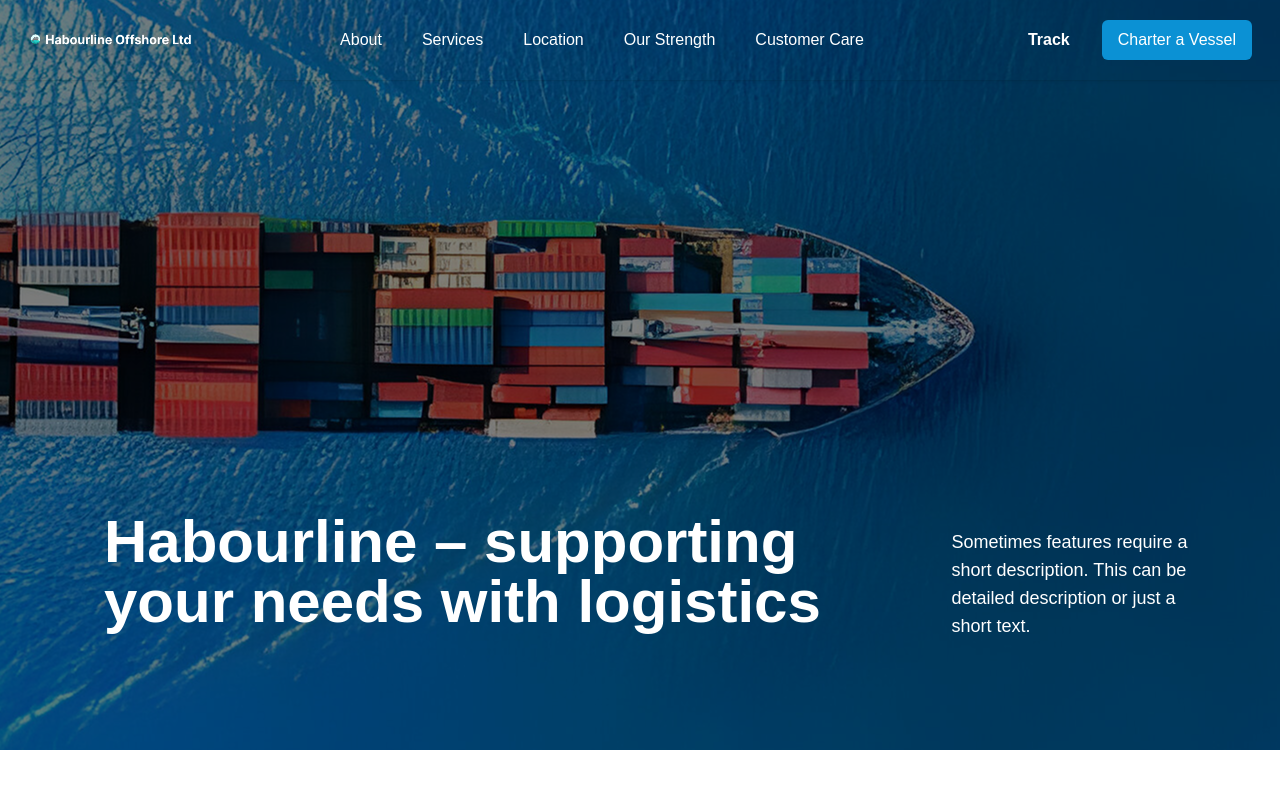
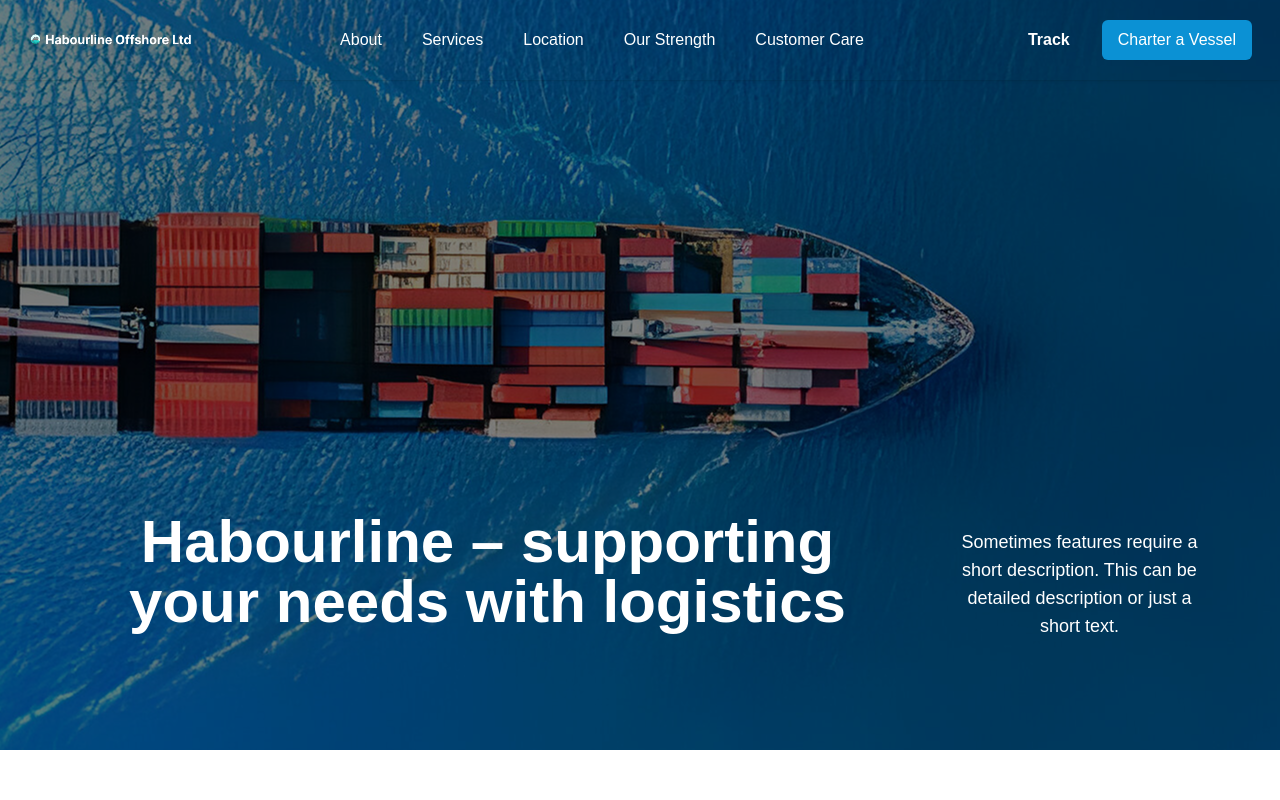
Before and after one commit to harrycode2790/habourline, a Next.js app: page /about in a window 1280 px wide. Shown: the top 800 px of the page. Built offline with nearby package versions, Linux system fonts and the light colour scheme.

Commit message:
Made changes to the about page to accommodate changes when the mobile menu is clicked.

```diff
--- a/components/HeroSection.tsx
+++ b/components/HeroSection.tsx
@@ -14,7 +14,7 @@ const HeroSection: React.FC<HeroSectionProps> = ({ title, description, backgroun
     <>
 
       <section
-        className="relative h-[522px] md:h-[750px] bg-cover bg-center text-white text-center md:text-left"
+        className="relative min-h-[522px] md:min-h-[750px] bg-cover bg-center text-white md:text-left"
         style={{ backgroundImage: `url(${backgroundImage})` }}
       >
 
@@ -22,11 +22,11 @@ const HeroSection: React.FC<HeroSectionProps> = ({ title, description, backgroun
 
         <Header backgroundColor="transparent" textColor="white" hoverColor="white" imageUrl="/images/logoW.png"/>
 
-        <div className="relative px-6 flex flex-col md:flex-row mt-16 md:mt-108 md:gap-8">
+        <div className="relative px-6 flex flex-col md:flex-row mt-16 md:mt-108 md:gap-8 text-center">
           <p className="text-4xl md:text-6xl font-bold md:max-w-[847px] md:pl-20">
             {title}
           </p>
-          <p className="mt-4 text-base md:text-lg max-w-xs md:max-w-3xs mx-auto">
+          <p className="mt-4 mb-8 text-base md:text-lg max-w-xs md:max-w-3xs mx-auto">
             {description}
           </p>
         </div>
```
